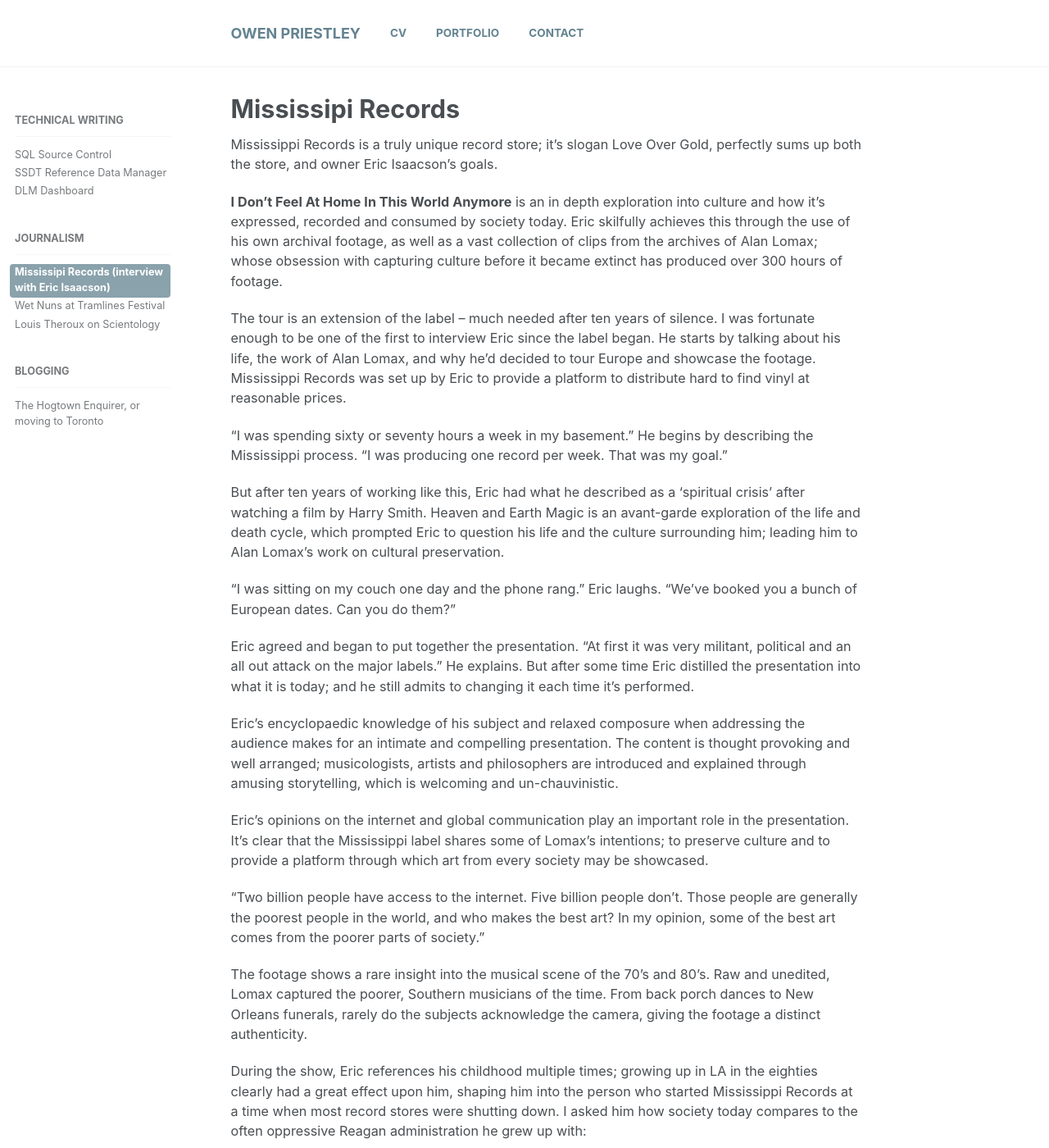
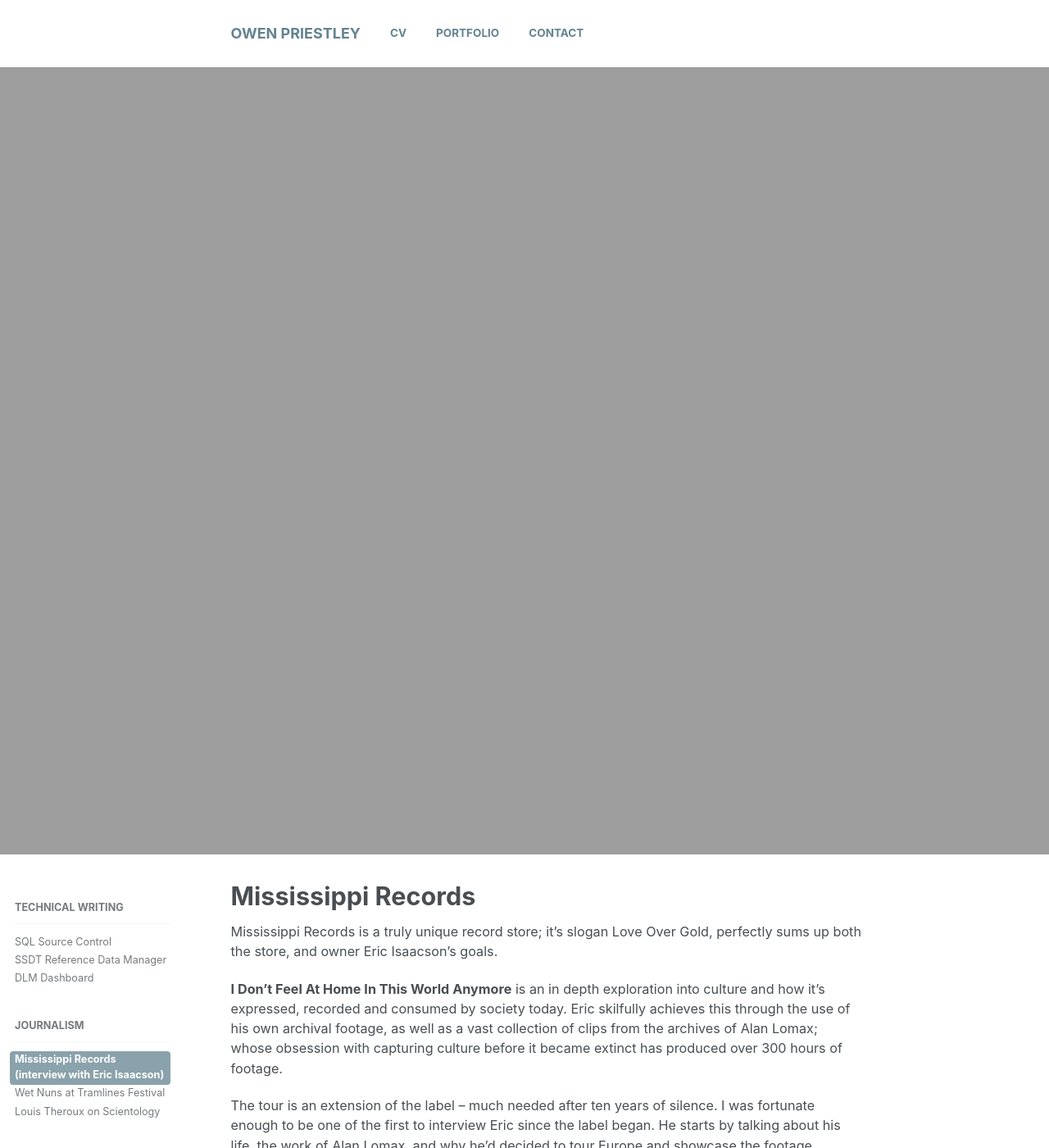
Before and after one commit to owenpriestley/owenpriestley.github.io, a Jekyll site: the page built from _portfolio/journalism/mississipi_records.md, in a window 1280 px wide and 1400 px high. Shown: the whole window at 82% size. Built offline with Jekyll 4.4.1, drawn with Linux system fonts in a browser that asks for light colours.

Commit message:
Add mississippi header

```diff
--- a/_data/navigation.yml
+++ b/_data/navigation.yml
@@ -23,8 +23,8 @@
   - title: "Journalism"
     url: /portfolio/journalism/
     children:
-      - title: "Mississipi Records (interview with Eric Isaacson)"
-        url: /portfolio/journalism/mississipi_records/
+      - title: "Mississippi Records (interview with Eric Isaacson)"
+        url: /portfolio/journalism/mississippi_records/
       - title: "Wet Nuns at Tramlines Festival"
         url: /portfolio/journalism/wet_nuns/
       - title: "Louis Theroux on Scientology"
--- a/_portfolio/journalism/mississipi_records.md
+++ b/_portfolio/journalism/mississipi_records.md
@@ -1,9 +1,11 @@
 ---
-title: "Mississipi Records"
+title: "Mississippi Records"
 layout: single
 excerpt: "Owen Priestley"
 sitemap: true
-permalink: /portfolio/journalism/mississipi_records/
+permalink: /portfolio/journalism/mississippi_records/
+header:
+  image: mississippi.jpg
 sidebar:
   nav: "portfolio"
 ---
```
Also changed, not shown: images/mississipi.jpg (added), 1 other file.
